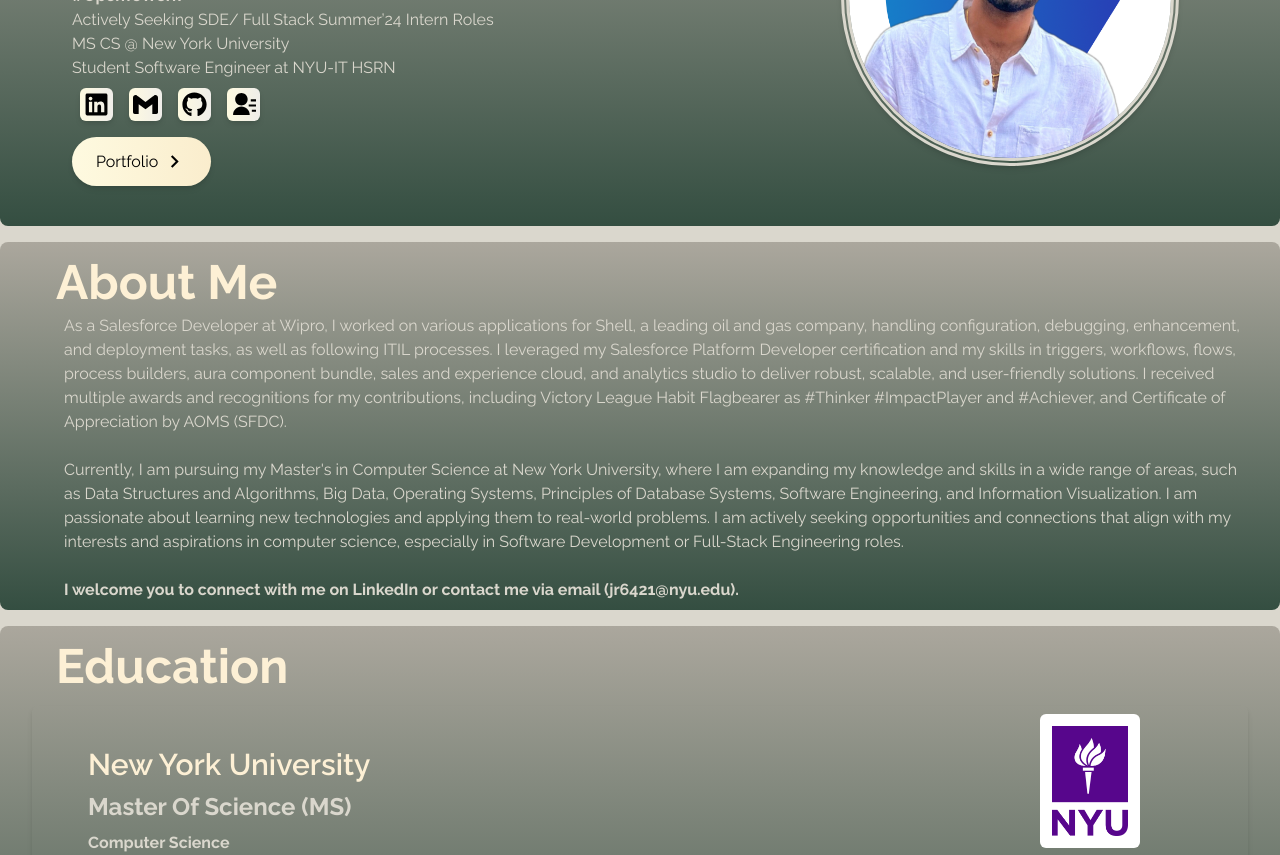
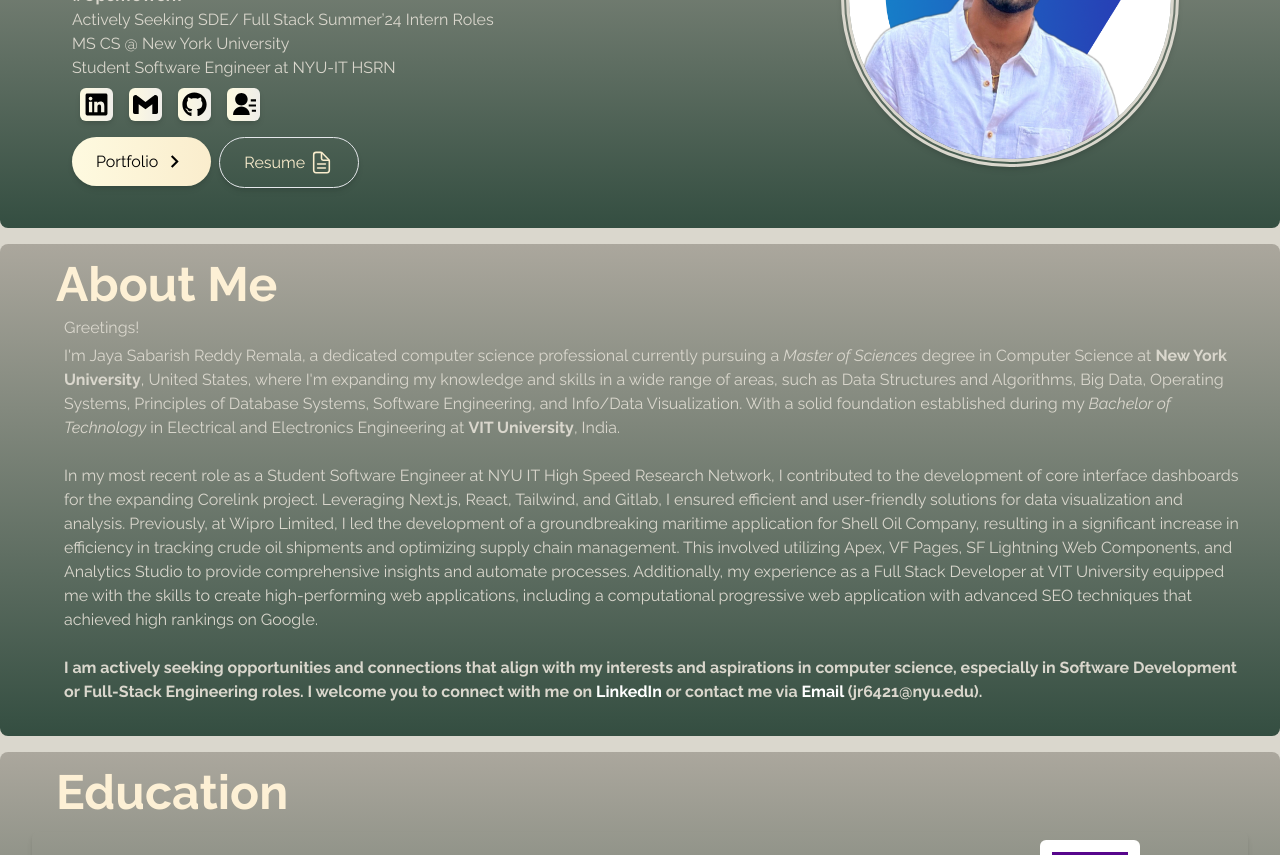
Before and after one commit to sabarishreddy99/myportfolio, a React (Create React App) app: page / in a window 1280 px wide. Shown: the part 360-1215 px from the top of the page. Built offline with nearby package versions, Linux system fonts and the light colour scheme.

Commit message:
Resume Updated and changed about and home sections

```diff
--- a/src/components/AboutMe.jsx
+++ b/src/components/AboutMe.jsx
@@ -1,6 +1,74 @@
 import React from "react";
 
 const AboutMe = () => {
+  const content = [
+    {
+      p: (
+        <>
+          I'm Jaya Sabarish Reddy Remala, a dedicated computer science
+          professional currently pursuing a <i>Master of Sciences</i> degree in
+          Computer Science at <strong>New York University</strong>, United
+          States, where I'm expanding my knowledge and skills in a wide range of
+          areas, such as Data Structures and Algorithms, Big Data, Operating
+          Systems, Principles of Database Systems, Software Engineering, and
+          Info/Data Visualization. With a solid foundation established during my{" "}
+          <i>Bachelor of Technology</i> in Electrical and Electronics
+          Engineering at <b>VIT University</b>, India.
+        </>
+      ),
+    },
+    {
+      p: (
+        <>
+          In my most recent role as a Student Software Engineer at NYU IT High
+          Speed Research Network, I contributed to the development of core
+          interface dashboards for the expanding Corelink project. Leveraging
+          Next.js, React, Tailwind, and Gitlab, I ensured efficient and
+          user-friendly solutions for data visualization and analysis.
+          Previously, at Wipro Limited, I led the development of a
+          groundbreaking maritime application for Shell Oil Company, resulting
+          in a significant increase in efficiency in tracking crude oil
+          shipments and optimizing supply chain management. This involved
+          utilizing Apex, VF Pages, SF Lightning Web Components, and Analytics
+          Studio to provide comprehensive insights and automate processes.
+          Additionally, my experience as a Full Stack Developer at VIT
+          University equipped me with the skills to create high-performing web
+          applications, including a computational progressive web application
+          with advanced SEO techniques that achieved high rankings on Google.
+        </>
+      ),
+    },
+    {
+      p: (
+        <>
+          <strong>
+            I am actively seeking opportunities and connections that align with
+            my interests and aspirations in computer science, especially in
+            Software Development or Full-Stack Engineering roles. I welcome you
+            to connect with me on{" "}
+            <a
+              href="https://www.linkedin.com/in/sabarishreddyrj/"
+              target="_blank"
+              rel="noreferrer"
+              className="text-white hover:scale-105 hover:text-blue-300 duration-300"
+            >
+              LinkedIn
+            </a>{" "}
+            or contact me via{" "}
+            <a
+              href="mailto:jr6421@nyu.edu"
+              target="_blank"
+              rel="noreferrer"
+              className="text-white hover:scale-105 hover:text-blue-300 duration-300"
+            >
+              Email
+            </a>{" "}
+            (jr6421@nyu.edu).
+          </strong>
+        </>
+      ),
+    },
+  ];
   return (
     <div
       name="About"
@@ -12,38 +80,13 @@
 
       <div className="flex flex-col items-center justify-center h-full px-4 md:px-8 md:ml-8 text-my-bg-color">
         <div>
-          <p>
-            As a Salesforce Developer at Wipro, I worked on various applications
-            for Shell, a leading oil and gas company, handling configuration,
-            debugging, enhancement, and deployment tasks, as well as following
-            ITIL processes. I leveraged my Salesforce Platform Developer
-            certification and my skills in triggers, workflows, flows, process
-            builders, aura component bundle, sales and experience cloud, and
-            analytics studio to deliver robust, scalable, and user-friendly
-            solutions. I received multiple awards and recognitions for my
-            contributions, including Victory League Habit Flagbearer as #Thinker
-            #ImpactPlayer and #Achiever, and Certificate of Appreciation by AOMS
-            (SFDC).
-          </p>
-          <br />
-          <p>
-            Currently, I am pursuing my Master's in Computer Science at New York
-            University, where I am expanding my knowledge and skills in a wide
-            range of areas, such as Data Structures and Algorithms, Big Data,
-            Operating Systems, Principles of Database Systems, Software
-            Engineering, and Information Visualization. I am passionate about
-            learning new technologies and applying them to real-world problems.
-            I am actively seeking opportunities and connections that align with
-            my interests and aspirations in computer science, especially in
-            Software Development or Full-Stack Engineering roles.
-          </p>
-          <br />
-          <p>
-            <strong>
-              I welcome you to connect with me on LinkedIn or contact me via
-              email (jr6421@nyu.edu).
-            </strong>
-          </p>
+          <p className="mb-1">Greetings!</p>
+          {content.map((textContent) => (
+            <>
+              <p>{textContent.p}</p>
+              <br />
+            </>
+          ))}
         </div>
       </div>
     </div>
--- a/src/components/Home.jsx
+++ b/src/components/Home.jsx
@@ -4,6 +4,7 @@
 import { Link } from "react-scroll";
 
 import { MdKeyboardArrowRight } from "react-icons/md";
+import { IoDocumentTextOutline } from "react-icons/io5";
 
 const Home = () => {
   const bulletpoints = [
@@ -44,13 +45,26 @@
 
           <SocialLinks />
 
-          <div>
+          <div className="flex flex-col md:flex-row">
+            <div className="md:order-2">
+              <a
+                className="group w-fit px-6 py-3 my-2 flex items-center rounded-full border-solid border  cursor-pointer md:hover:scale-105 shadow-md duration-300 text-[#faedcd]"
+                href="/Jaya_Sabarish_Reddy_R_Resume.pdf"
+                download={true}
+              >
+                Resume
+                <span className="group-hover:font-bold duration-300">
+                  <IoDocumentTextOutline size={25} className="ml-1" />
+                </span>
+              </a>
+            </div>
+            <div className="md:mr-2 md:order-1">
               <Link
                 to="About"
                 smooth
                 duration={500}
                 offset={-130}
-              className="group w-fit px-6 py-3 my-2 flex items-center rounded-full bg-gradient-to-r from-[#fefae0] to-[#faedcd] cursor-pointer shadow-md"
+                className="group w-fit px-6 py-3 my-2 flex items-center rounded-full bg-gradient-to-r from-[#fefae0] to-[#faedcd] md:hover:scale-105 cursor-pointer shadow-md duration-300"
                 onclick="window.location.href='#'"
               >
                 Portfolio
@@ -62,6 +76,7 @@
           </div>
         </div>
       </div>
+    </div>
   );
 };
 
```
Also changed, not shown: 1 other file (tests, documents, lock files or other folders). Lines whose indentation alone changed are shown as unchanged.
